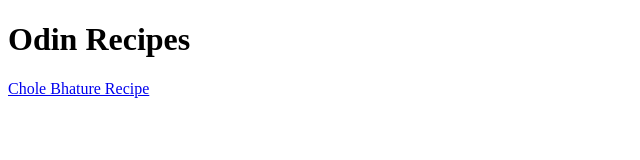
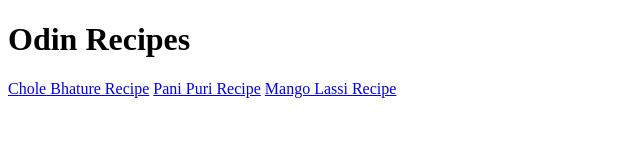
Before and after one commit to pa-arth/odin-recipes, a plain HTML site: page index.html in a window 1280 px wide. Shown: the whole page, without its empty margins (0-640 px from the left). Drawn offline with Linux system fonts and the light colour scheme.

Commit message:
Modifiy the index file to include the other two recipes and change minor formatting on cholebhatura

```diff
--- a/index.html
+++ b/index.html
@@ -9,5 +9,7 @@
 <body>
     <h1>Odin Recipes</h1>
     <a href = "./recipes/cholebhature.html">Chole Bhature Recipe</a>
+    <a href = "./recipes/panipuri.html">Pani Puri Recipe</a>
+    <a href="./recipes/mangolassi.html">Mango Lassi Recipe</a>
 </body>
 </html>
```
Also changed, not shown: recipes/cholebhature.html (+1 -1 lines).
